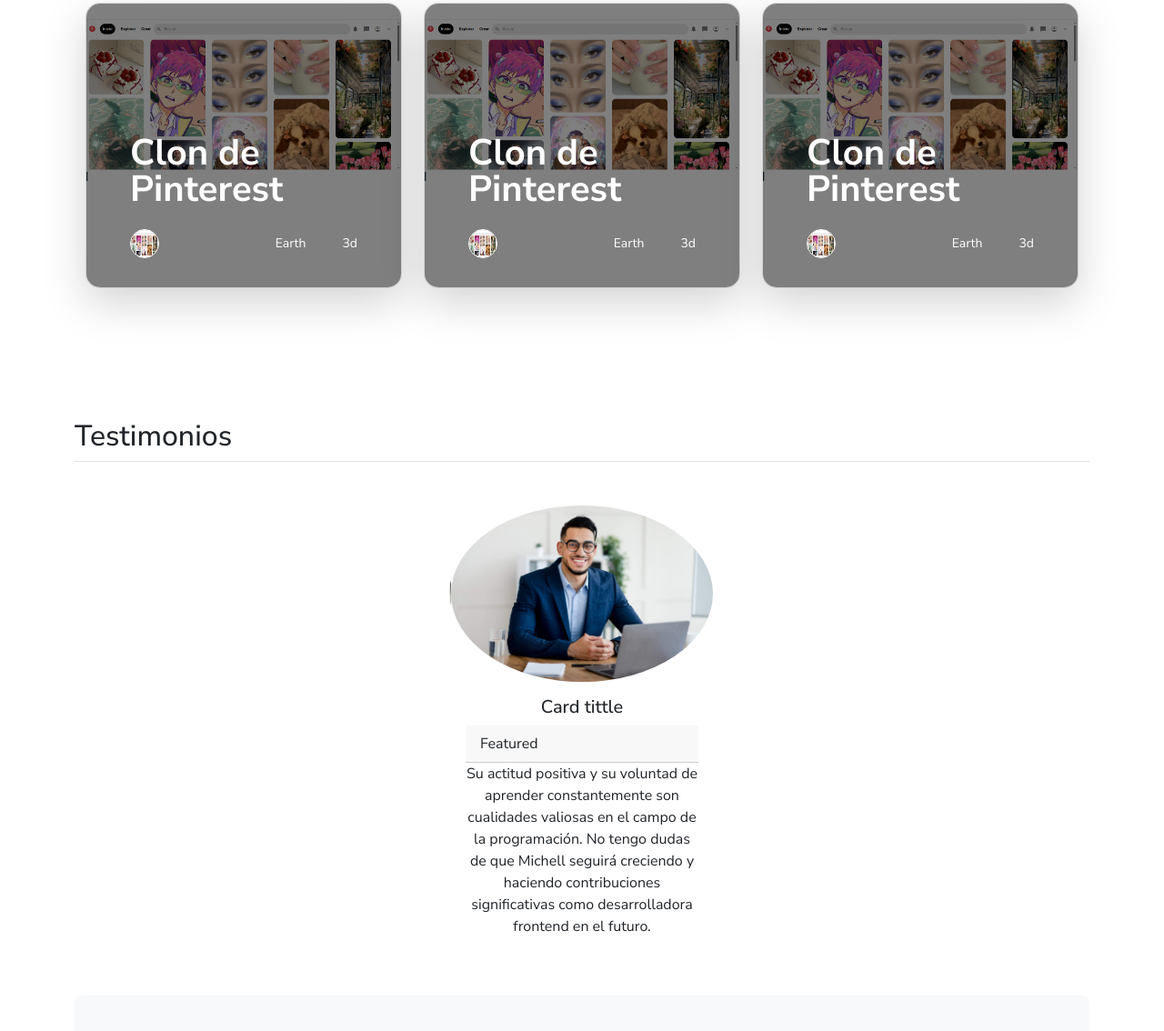
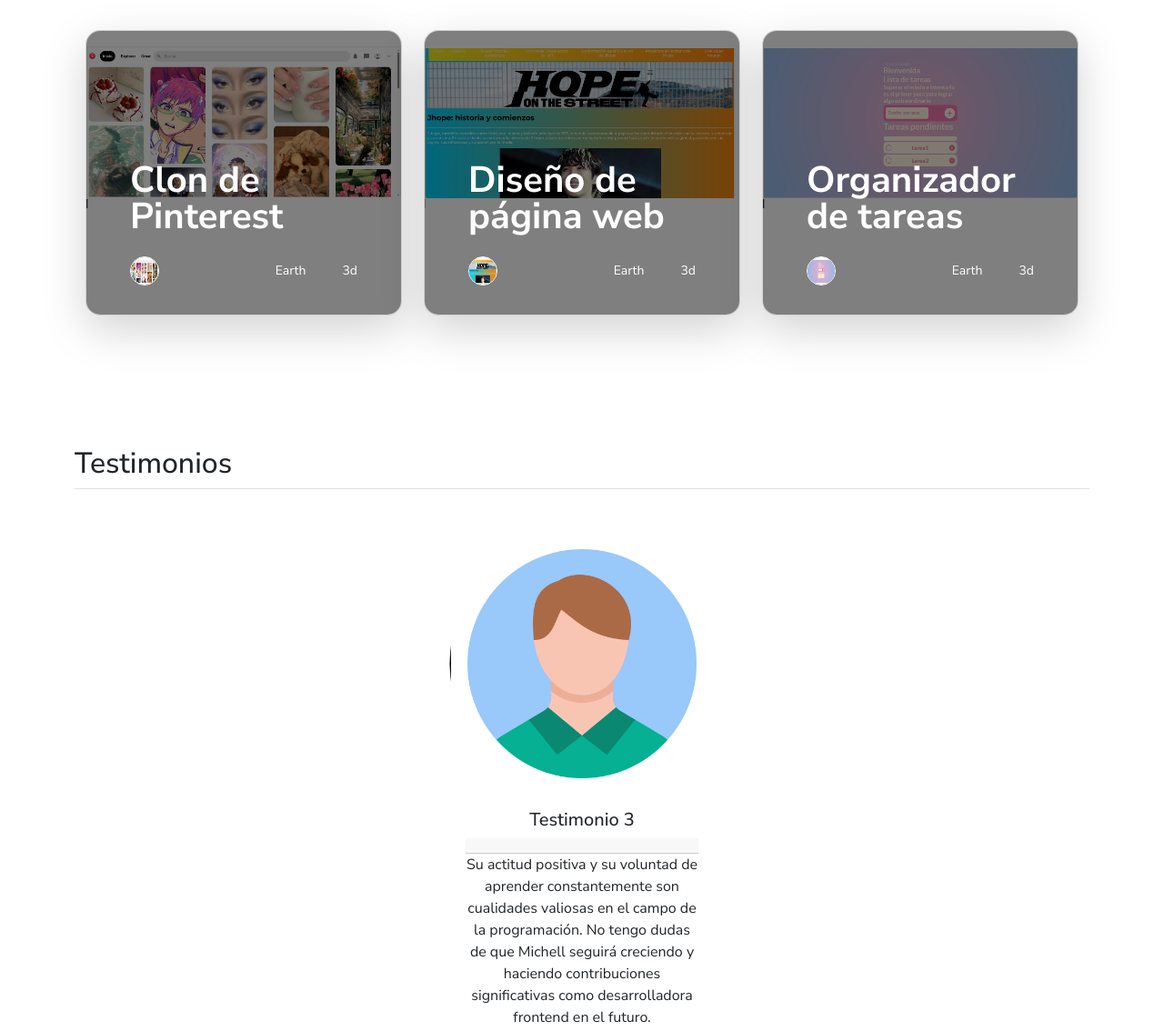
Before and after one commit to MichellCHF/MichellCHF.github.io, a plain HTML site: page index.html in a window 1280 px wide. Shown: the part 1234-2368 px from the top of the page at 91% size. Drawn offline with nearby package versions, Linux system fonts and the light colour scheme.

Commit message:
Add files via upload
Proyecto de presentación, perfil profesional

```diff
--- a/index.html
+++ b/index.html
@@ -50,7 +50,7 @@
     <section id="sobre-mi">
       <div class="row flex-lg-row-reverse align-items-center g-5 py-5">
         <div class="col-10 col-sm-8 col-lg-6">
-          <img src="assets/Michell.jpg" class="d-block mx-lg-auto img-fluid" alt="Bootstrap Themes" width="300"
+          <img src="assets/IMG_3272 (1).JPG" class="d-block mx-lg-auto img-fluid" alt="Bootstrap Themes" width="300"
             height="0" loading="lazy">
         </div>
         <div class="col-lg-6">
@@ -62,7 +62,7 @@
             creatividad en la Cátedra Mujer, Liderazgo y Futuro STEAM. Participante de programas de pre-incubación como
             Santander X Explorer Es, Formación Empresarial Universitaria y Diseño de Proyectos Basados en Modelos de
             Negocios Circulares, con un proyecto biodegradable a parir de bagazo de maíz. Interesada en áreas como la
-            bioinformatica, emprendimiento, medicina personalizada y medio ambiente. </p>
+            bioinformatica, emprendimiento, medicina personalizada y medio ambiente. Recientemente Desarrolladora Fronted Jr. en el bootcamp de Technolochicas.</p>
           <div class="d-grid gap-2 d-md-flex justify-content-md-start">
             <button type="button" class="btn btn-outline-secondary btn-lg px-4">Conoce mi trayectoría</button>
           </div>
@@ -154,13 +154,13 @@
 
           <div class="col">
             <div class="img-proyecto1 card card-cover h-53 overflow-hidden text-bg-white rounded-4 shadow-lg"
-              style="background-image: url('assets/Captura\ de\ pantalla\ \(3\).png');">
+              style="background-image: url('assets/Captura\ de\ pantalla\ \(8\).png');">
 
               <div class="d-flex flex-column h-100 p-5 pb-3 text-white text-shadow-1">
-                <h3 class="pt-5 mt-5 mb-4 display-6 lh-1 fw-bold">Clon de Pinterest</h3>
+                <h3 class="pt-5 mt-5 mb-4 display-6 lh-1 fw-bold">Diseño de página web</h3>
                 <ul class="d-flex list-unstyled mt-auto">
                   <li class="me-auto">
-                    <img src="assets/Captura de pantalla (3).png" alt="Bootstrap" width="32" height="32"
+                    <img src="assets/Captura de pantalla (8).png" alt="Bootstrap" width="32" height="32"
                       class="rounded-circle border border-white">
                   </li>
                   <li class="d-flex align-items-center me-3">
@@ -185,13 +185,13 @@
 
           <div class="col">
             <div class="img-proyecto1 card card-cover h-53 overflow-hidden text-bg-white rounded-4 shadow-lg"
-              style="background-image: url('assets/Captura\ de\ pantalla\ \(3\).png');">
+              style="background-image: url('assets/Captura\ de\ pantalla\ \(9\).png');">
 
               <div class="d-flex flex-column h-100 p-5 pb-3 text-white text-shadow-1">
-                <h3 class="pt-5 mt-5 mb-4 display-6 lh-1 fw-bold">Clon de Pinterest</h3>
+                <h3 class="pt-5 mt-5 mb-4 display-6 lh-1 fw-bold">Organizador de tareas</h3>
                 <ul class="d-flex list-unstyled mt-auto">
                   <li class="me-auto">
-                    <img src="assets/Captura de pantalla (3).png" alt="Bootstrap" width="32" height="32"
+                    <img src="assets/Captura de pantalla (9).png" alt="Bootstrap" width="32" height="32"
                       class="rounded-circle border border-white">
                   </li>
                   <li class="d-flex align-items-center me-3">
@@ -225,11 +225,10 @@
           <div class="carousel-item active">
             <div class="d-flex justify-content-center">
               <div class="card border-0" style="width: 18rem;">
-                <img src="assets/persona.jpg" class="rounded-circle card-img-top" alt="...">
+                <img src="assets/4305686.png" class="rounded-circle card-img-top" alt="...">
                 <div class="card-body">
-                  <h5 class="card-title text-center"> Card tittle</h5>
+                  <h5 class="card-title text-center">Testimonio 1</h5>
                   <div class="card-header">
-                    Featured
                   </div>
                   <p class="card-text text-center">Michell muestra un rápido progreso en la adquisición de habilidades
                   técnicas clave y una gran disposición para colaborar en proyectos.</p>
@@ -241,13 +240,12 @@
           <div class="carousel-item active">
             <div class="d-flex justify-content-center">
               <div class="card border-0" style="width: 18rem;">
-                <img src="assets/64a7e340f3fa1.avif" class="rounded-circle card-img-top" alt="...">
+                <img src="assets/mujer.png" class="rounded-circle card-img-top" alt="...">
                 <div class="card-body">
-                  <h5 class="card-title text-center"> Card tittle</h5>
+                  <h5 class="card-title text-center">Testimonio 2</h5>
                   <div class="card-header">
-                    Featured
                   </div>
-                  <p class="card-text text-center">Su actitud positiva y su voluntad de aprender constantemente son cualidades valiosas en el campo de la programación. No tengo dudas de que Michell seguirá creciendo y haciendo contribuciones significativas como desarrolladora frontend en el futuro.</p>
+                  <p class="card-text text-center">Su creatividad y liderazgo femenino le permitirá desarrollarse en áreas como la investigación y gerencia.</p>
                 </div>
               </div>
             </div>
@@ -256,11 +254,10 @@
           <div class="carousel-item active">
             <div class="d-flex justify-content-center">
               <div class="card border-0" style="width: 18rem;">
-                <img src="assets/persona 2.jpg" class="rounded-circle card-img-top" alt="...">
+                <img src="assets/hombre.png" class="rounded-circle card-img-top" alt="...">
                 <div class="card-body">
-                  <h5 class="card-title text-center"> Card tittle</h5>
+                  <h5 class="card-title text-center">Testimonio 3</h5>
                   <div class="card-header">
-                    Featured
                   </div>
                   <p class="card-text text-center">Su actitud positiva y su voluntad de aprender constantemente son cualidades valiosas en el campo de la programación. No tengo dudas de que Michell seguirá creciendo y haciendo contribuciones significativas como desarrolladora frontend en el futuro.</p>
                 </div>
--- a/main.js
+++ b/main.js
@@ -4,7 +4,7 @@
     loop: true
 });
 
-typewriter.typeString('<h2>Desarrolladora Fronted Jr. | Programadora</h2>')
+typewriter.typeString('<h2>Desarrolladora Fronted Jr. | Biotecnóloga</h2>')
     .pauseFor(2500)
     .deleteAll()
     .typeString('Si lo puedes imaginar lo puedes crear')
```
Also changed, not shown: assets/4305686.png (added), assets/Captura de pantalla (8).png (added), assets/Captura de pantalla (9).png (added), assets/hombre.png (added), assets/mujer.png (added), 2 other files.
